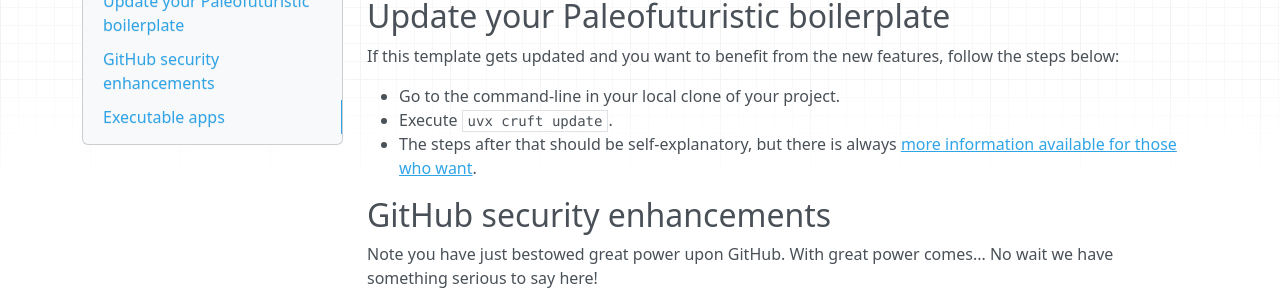
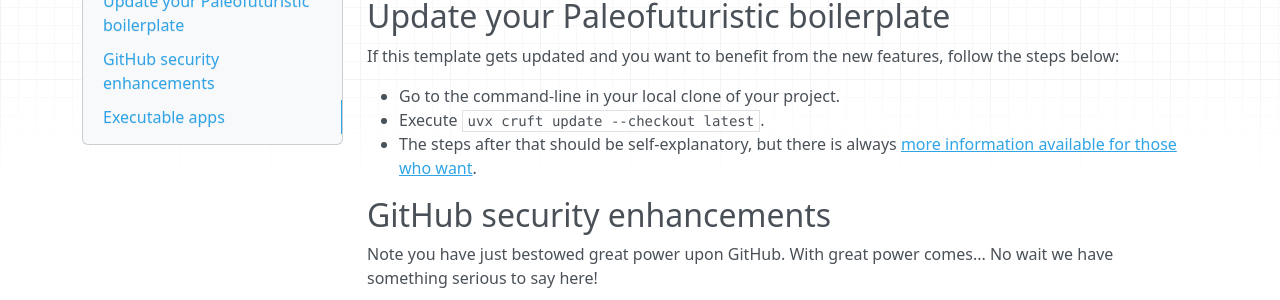
Before and after one commit to schubergphilis/paleofuturistic_python, an MkDocs documentation site: the page built from docs/extra_guides.md, in a window 1280 px wide and 900 px high. Shown: the part 137-437 px from the top of the window. Built offline with MkDocs 1.6.1, drawn with Linux system fonts in a browser that asks for light colours; nearby versions of some CDN libraries.

Commit message:
point cruft update to latest

```diff
--- a/docs/extra_guides.md
+++ b/docs/extra_guides.md
@@ -5,7 +5,7 @@
 If this template gets updated and you want to benefit from the new features, follow the steps below:
 
 - Go to the command-line in your local clone of your project.
-- Execute `uvx cruft update`.
+- Execute `uvx cruft update --checkout latest`.
 - The steps after that should be self-explanatory, but there is always [more information available for those who want](https://cruft.github.io/cruft/#updating-a-project).
 
 ## GitHub security enhancements
```
